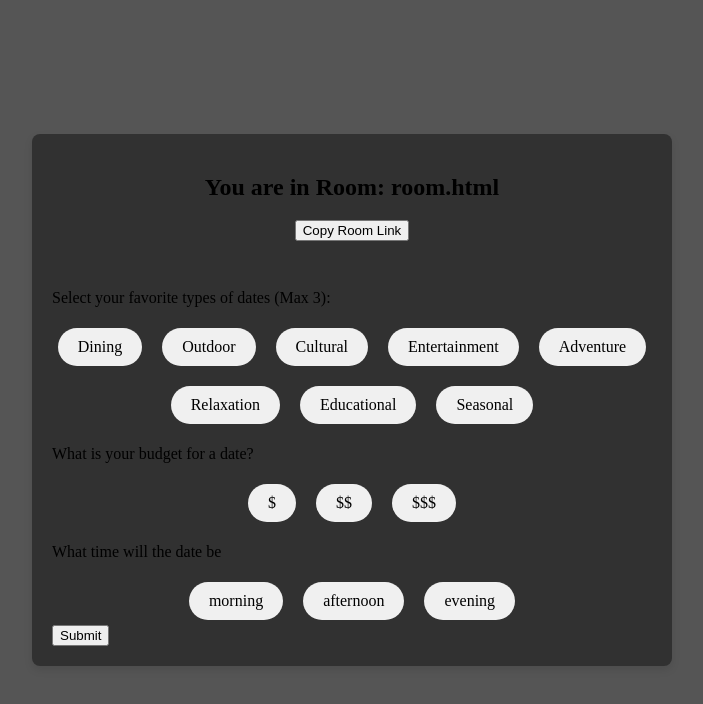
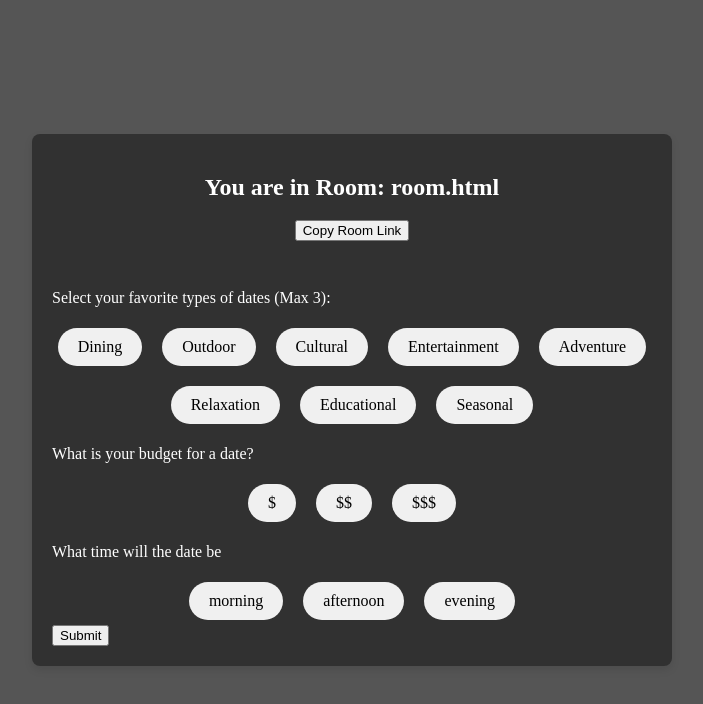
Before and after one commit to CodeCreamery/di24, a website: page public/room.html in a window 1280 px wide. Shown: the whole page, without its empty margins (288-991 px from the left). Drawn offline with nearby package versions, Linux system fonts and the light colour scheme; no server answers.

Commit message:
color change(?)
added p css style for preference form, changed h2 to white in room.html

```diff
--- a/public/room.html
+++ b/public/room.html
@@ -11,14 +11,14 @@
 
 	<body>
 		<div class="form-container">
-			<h2>You are in Room: <span id="roomId"></span></h2>
+			<h2 style="color: white;">You are in Room: <span id="roomId"></span></h2>
 
 			<button onclick="copyRoomLink()">Copy Room Link</button>
 
 			<p id="roomDisplay"></p>
 			<form id="preferenceForm">
 				<!-- New question about preferred time of day -->
-				<p>Select your favorite types of dates (Max 3):</p>
+				<p class="form-paragraph">Select your favorite types of dates (Max 3):</p>
 				<div class="bubble-options">
 					<input type="checkbox" id="dining" name="dateType" value="Dining" />
 					<label for="dining" class="bubble"
@@ -107,7 +107,7 @@
 					>
 				</div>
 				<!-- New question about budget -->
-				<p>What is your budget for a date?</p>
+				<p class="form-paragraph">What is your budget for a date?</p>
 				<div class="bubble-options">
 					<input type="radio" id="low" name="budget" value="Low" />
 					<label for="low" class="bubble">$</label>
@@ -120,7 +120,7 @@
 				</div>
 
 				<!-- New question about time -->
-				<p>What time will the date be</p>
+				<p class="form-paragraph">What time will the date be</p>
 				<div class="bubble-options">
 					<input type="radio" id="morning" name="timeOfDay" value="morning" />
 					<label for="morning" class="bubble">morning</label>
--- a/public/styles.css
+++ b/public/styles.css
@@ -6,7 +6,10 @@ body, html {
     align-items: center; /* Align vertically center */
     justify-content: center; /* Align horizontally center */
 }
-
+/*change p color in form*/
+#preferenceForm .form-paragraph{
+    color: white;
+}
 .form-container {
     display: flex;
     flex-direction: column;
@@ -51,6 +54,11 @@ input[type="checkbox"]:checked + .bubble {
     color: white; /* Change text color for better contrast */
 }
 
+input[type="radio"]:checked + .bubble {
+    background-color: #bada55; /* Change background color when selected */
+    color: white; /* Change text color for better contrast */
+}
+
 /* Styling for the bubble labels */
 .bubble {
     display: inline-block;
```
